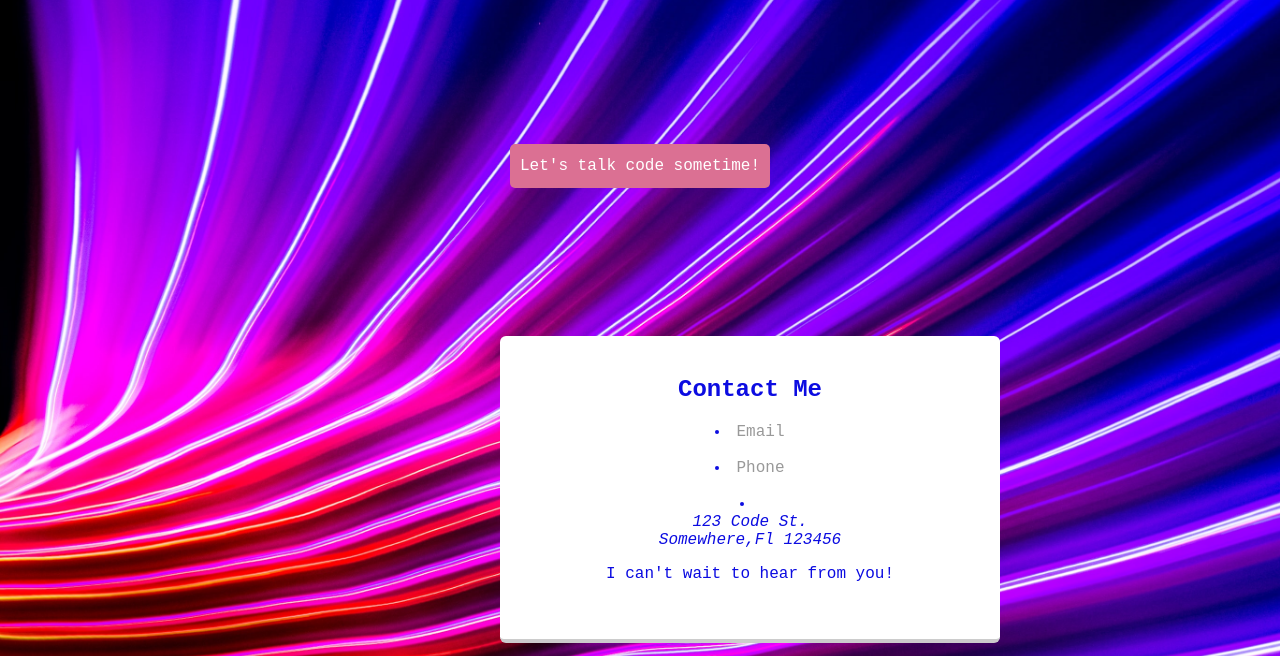
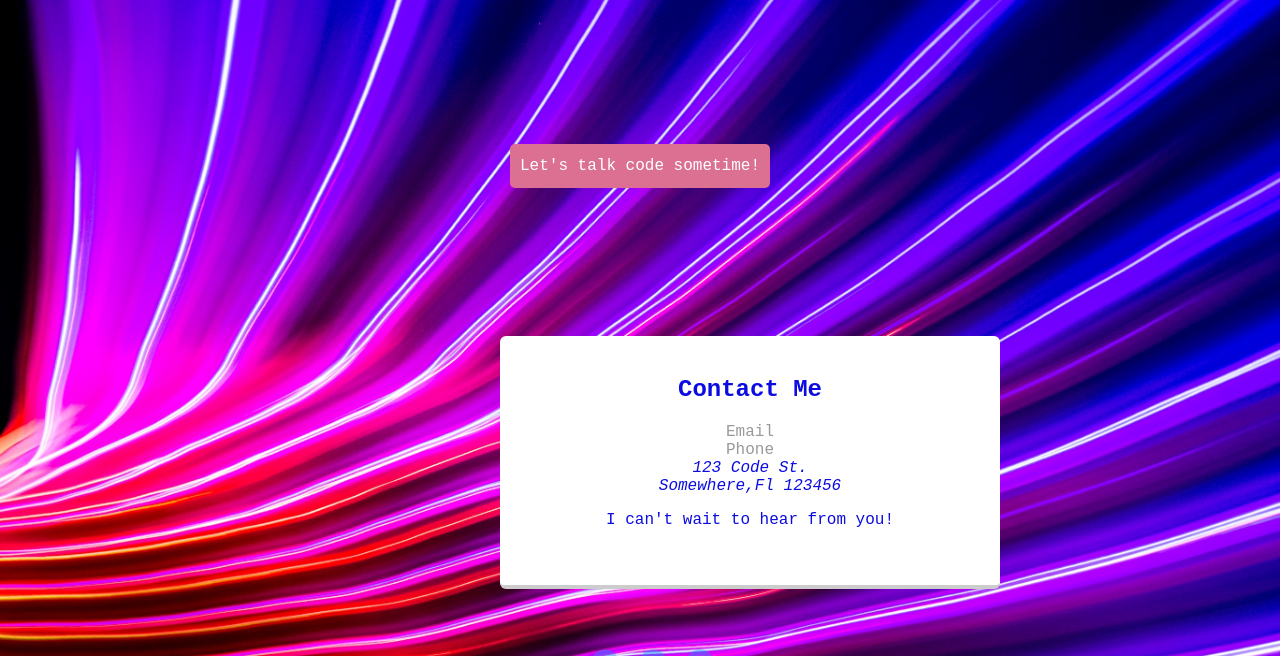
Before and after one commit to Janellie823/Techdegree-Project-1, a plain HTML site: page Unit 1 Project/Contact.html in a window 1280 px wide. Shown: the part 144-800 px from the top of the page. Drawn offline with Linux system fonts and the light colour scheme; a web font is replaced by a local one.

Commit message:
Final Draft

```diff
--- a/Unit 1 Project/Contact.html
+++ b/Unit 1 Project/Contact.html
@@ -8,13 +8,13 @@
   <link href="https://fonts.googleapis.com/css?family=Muli%7CRoboto:400,300,500,700,900" rel="stylesheet"></head>
   <body>
 
-    <div class="main-nav">
+    <nav>
         <ul class="nav">
           <li class="name">Janellie Morales</li>
           <li><a href="index.html">Home</a></li>
           <li><a href="Interests.html">Interests</a></li>
         </ul>
-    </div>
+      </nav>
 
     <header>
 
@@ -23,19 +23,19 @@
     </header>
 
 
-      <div class="card">
+      <section>
         <h2>Contact Me</h2>
 
-          <li><a href="mailto:Janellie123@gmail.com">Email</a></li><br>
-          <li><a href="tel:+12223334444">Phone</a></li><br>
-          <li><address> 123 Code St.<br>
-             Somewhere,Fl 123456</address></li>
-        </ul>
+          <a href="mailto:Janellie123@gmail.com">Email</a><br>
+          <a href="tel:+12223334444">Phone</a><br>
+          <address> 123 Code St.<br>
+             Somewhere,Fl 123456</address>
+
         <p>I can't wait to hear from you!
         </p>
-      </div>
+      </section>
 
-    </main>
+
     <footer>
       <ul>
         <li><a href="https://twitter.com/JanellieBean23" class="social twitter">Twitter</a></li>
--- a/Unit 1 Project/Interest.styles.css
+++ b/Unit 1 Project/Interest.styles.css
@@ -23,7 +23,7 @@
 
   /* Section Styles */
 
-  .main-nav {
+  nav {
     width: 100%;
     background: black;
     min-height: 30px;
@@ -99,7 +99,7 @@ h2 {
     background-color: #222;
     color: yellow;
   }
-  .card {
+  section {
     color:#f7f5f0;
     margin: 30px;
     padding: 20px 40px 40px;
@@ -109,9 +109,6 @@ h2 {
     border-bottom: 4px solid #ccc;
     border-radius: 6px;
     transition: all .5s;
-  }
-  .card:hover {
-    border-color: #ff99ff;
   }
 
   ul.skills {
--- a/Unit 1 Project/contact.styles.css
+++ b/Unit 1 Project/contact.styles.css
@@ -24,7 +24,7 @@
 
   /* Section Styles */
 
-  .main-nav {
+  nav {
     width: 100%;
     background: black;
     min-height: 30px;
@@ -83,7 +83,7 @@
     color: white;
   }
 
-  .card {
+  section {
     margin-top: 10px;
     margin-left: 500px;
     padding: 20px 40px 40px;
@@ -94,9 +94,6 @@
     border-bottom: 4px solid #ccc;
     border-radius: 6px;
     transition: all .5s;
-  }
-  .card:hover {
-    border-color: #ff99ff;
   }
 
   ul.skills {
--- a/Unit 1 Project/styles.css
+++ b/Unit 1 Project/styles.css
@@ -23,7 +23,7 @@ a:hover {
 
 /* Section Styles */
 
-.main-nav {
+nav {
   width: 100%;
   background: black;
   min-height: 30px;
@@ -70,7 +70,7 @@ header .profile-image {
   width: 150px;
   height: 150px;
   border-radius: 50%;
-  border: 3px solid white;
+  border: 5px solid rgb(225, 47, 130);
   transition: all .5s;
 }
 header .profile-image:hover {
@@ -91,7 +91,7 @@ h2 {
   background-color: palevioletred;
   color: yellow;
 }
-.card {
+section {
   margin: 30px;
   padding: 20px 40px 40px;
   max-width: 500px;
@@ -101,9 +101,7 @@ h2 {
   border-radius: 6px;
   transition: all .5s;
 }
-.card:hover {
-  border-color: #ff99ff;
-}
+
 
 ul.skills {
   padding: 0;
```
Also changed, not shown: Unit 1 Project/Interests.html (+9 -9 lines), Unit 1 Project/index.html (+6 -6 lines), 2 other files.
